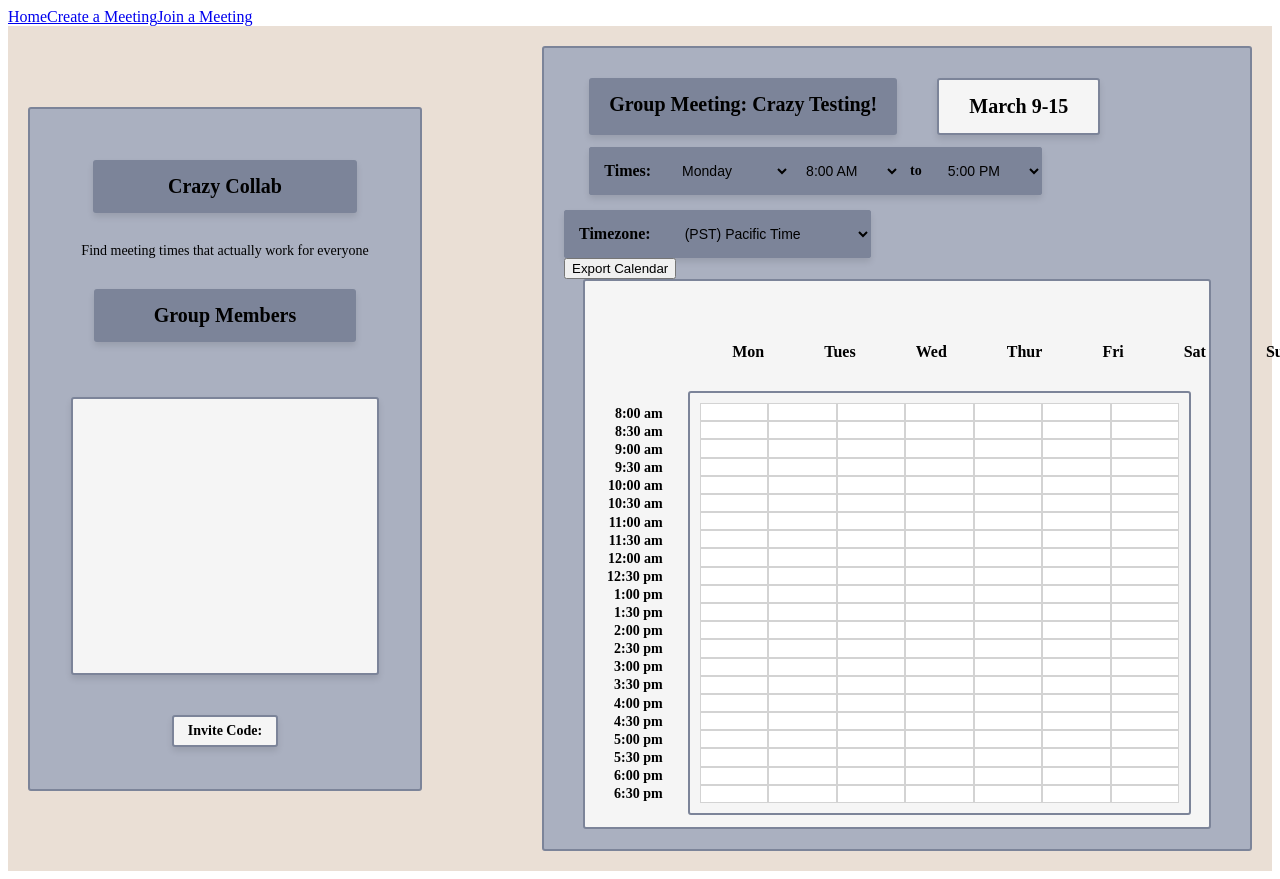
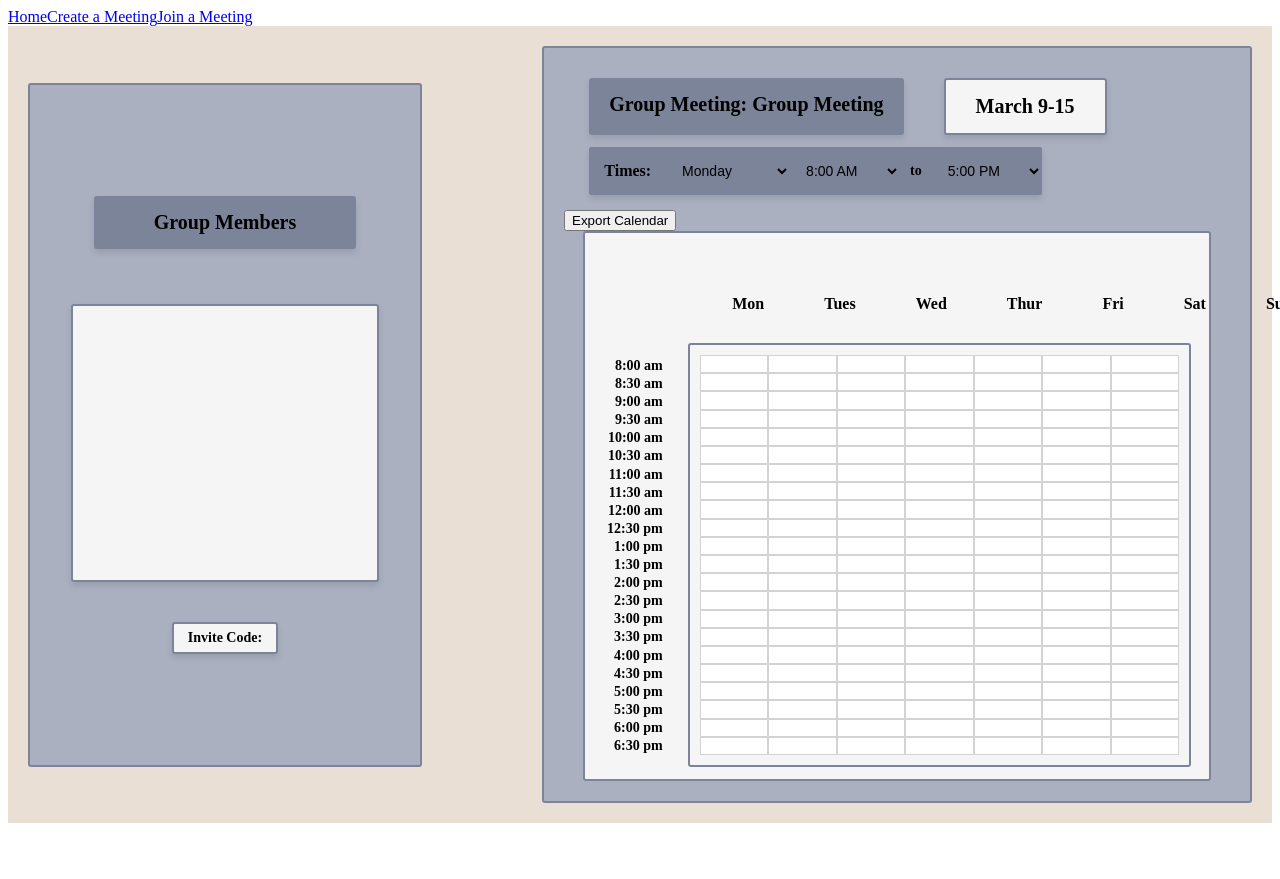
Before and after one commit to sarahpilon/CrazyCollab, a React (Vite) app in the folder frontend/: page /meeting/host in a window 1280 px wide. After the commit the page ends 831 px from the top, so only its background shows below. Built offline with nearby package versions, Linux system fonts and the light colour scheme.

Commit message:
Small frontend changes
Dynamic meeting name and invite code showing up on both host and peer

```diff
--- a/frontend/src/App.jsx
+++ b/frontend/src/App.jsx
@@ -33,7 +33,7 @@ function App() {
   const [inviteCode, setInviteCode] = useState();
   const [loggedIn, setLoggedIn] = useState(false);
   const [connections, setConnections] = useState([]);
-
+  const [groupName, setGroupName] = useState("Group Meeting");
 
   return (
     <div>
@@ -50,19 +50,24 @@ function App() {
                                                schedule={schedule} setSchedule={setSchedule}/>}></Route>
             <Route path="/meeting/host" element={<CollabHostPage inviteCode={inviteCode} setInviteCode={setInviteCode}
                                                                  connections={connections} setConnections={setConnections}
-                                                                 username={username} userSchedule={schedule}/>}></Route>
+                                                                 username={username} userSchedule={schedule}
+                                                                 groupName={groupName} setGroupName={setGroupName}/>}></Route>
             <Route path="/meeting/host/oauth" element={<Autorization/>}></Route>
             <Route path="/meeting/join" element={<CollabJoinPage connections={connections} setConnections={setConnections}
-                                                                 username={username} userSchedule={schedule}/>}></Route>
+                                                                 username={username} userSchedule={schedule}
+                                                                 groupName={groupName} setGroupName={setGroupName}
+                                                                 inviteCode={inviteCode} setInviteCode={setInviteCode}/>}></Route>
             <Route path="/join" element={<JoinPage username={username} setUsername={setUsername}
                                                    schedule={schedule} setSchedule={setSchedule}
                                                    connections={connections} setConnections={setConnections}
-                                                   loggedIn={loggedIn}/>}></Route>
+                                                   loggedIn={loggedIn}
+                                                   inviteCode={inviteCode} setInviteCode={setInviteCode}/>}></Route>
             <Route path="/host" element={<HostPage inviteCode={inviteCode} setInviteCode={setInviteCode}
                                                    connections={connections} setConnections={setConnections}
                                                    username={username} setUsername={setUsername}
                                                    schedule={schedule} setSchedule={setSchedule}
-                                                   loggedIn={loggedIn}/>}></Route>
+                                                   loggedIn={loggedIn} groupName={groupName}
+                                                   setGroupName={setGroupName}/>}></Route>
             <Route path="/signup" element={<SignUpPage username={username} setUsername={setUsername}
                                                        password={password} setPassword={setPassword}
                                                        loggedIn={loggedIn} setLoggedIn={setLoggedIn}
--- a/frontend/src/js/network_component.mjs
+++ b/frontend/src/js/network_component.mjs
@@ -148,7 +148,7 @@ class Connection {
     }
 
     // Answering calls
-    async answerCall(ic, dn, sch) {
+    async answerCall(ic, dn, sch, setInviteCode) {
 
         const sessionId = ic;
         this.displayName = dn;
@@ -166,6 +166,8 @@ class Connection {
                 callId = doc.id;
             }
         })
+
+        setInviteCode(sessionId);
 
         const callDoc = await doc(db, 'calls', sessionId, 'sessionCalls', callId);
         const offerCanidates =  collection(db, 'calls', sessionId, 'sessionCalls', callId, "offerCanidates");
--- a/frontend/src/pages/CollabHostPage.jsx
+++ b/frontend/src/pages/CollabHostPage.jsx
@@ -18,7 +18,7 @@ const identitySchedule = [
 ]
 
 
-function CollabHostPage({inviteCode, setInviteCode, username, connections, setConnections, userSchedule}) {
+function CollabHostPage({inviteCode, setInviteCode, username, connections, setConnections, userSchedule, groupName, setGroupName}) {
 
 
     // let pc = connections;
@@ -176,7 +176,7 @@ function CollabHostPage({inviteCode, setInviteCode, username, connections, setCo
         }
 
 
-        return {dns: newMemberList, sch: newSchedule};
+        return {dns: newMemberList, sch: newSchedule, gpn: groupName};
 
 
     }
@@ -185,8 +185,6 @@ function CollabHostPage({inviteCode, setInviteCode, username, connections, setCo
     return(
         <div class="body">
             <div class="card">
-                <div class="logo">Crazy Collab</div>
-                <div class="subtext">Find meeting times that actually work for everyone</div>
                 <div class="group-members-title">Group Members</div>
                 <div class="group-members-box">
                     {groupMembers.map((name, i) => <div key={i}>{name}</div>)}
@@ -197,7 +195,7 @@ function CollabHostPage({inviteCode, setInviteCode, username, connections, setCo
 
             <div class="rightcard">
                 <div class="meeting-header">
-                    <div class="meeting-name">Group Meeting: Crazy Testing!</div>
+                    <div class="meeting-name">Group Meeting: {groupName}</div>
                     <div class="meeting-date">March 9-15</div>
                 </div>
                 <div class="schedule-controls">
@@ -262,20 +260,6 @@ function CollabHostPage({inviteCode, setInviteCode, username, connections, setCo
                     </div>
                 </div>
                 <div class="Header2">
-                    <div class="timezone">
-                        <label for="timezone-select">Timezone:</label>
-                        <select id="timezone-select" name="timezone" defaultValue={"PST"}>
-                            <option value="America/Los_Angeles">(PST) Pacific Time</option>
-                            <option value="America/Louisville">(EST) Eastern Time</option>
-                            <option value="America/Mexico_City">(CST) Central Time</option>
-                            <option value="America/Boise">(MST) Mountain Time</option>
-                        </select>
-                    </div>
-
-
-
-
-
 
                     <div className="Export-Calendar">
                         <Popup
--- a/frontend/src/pages/CollabJoinPage.jsx
+++ b/frontend/src/pages/CollabJoinPage.jsx
@@ -14,9 +14,8 @@ const identitySchedule = [
     {id: 6, name: "sunday", time: []}
 ]
 
-function CollabJoinPage({connections, setConnections, username, userSchedule}) {
+function CollabJoinPage({connections, setConnections, username, userSchedule, groupName, setGroupName, inviteCode, setInviteCode}) {
 
-    const [inviteCode, setInviteCode] = useState();
     const [displayName, setDisplayName] = useState(username);
     const [groupMembers, setGroupMembers] = useState([displayName]);
     const [schedule, setSchedule] = useState(userSchedule);
@@ -48,9 +47,11 @@ function CollabJoinPage({connections, setConnections, username, userSchedule}) {
             const message = JSON.parse(event.data);
             const dns = message.dns;
             const sch = message.sch;
+            const gpn = message.gpn;
             console.log("recieved a message: ", message);
             console.log("Display names: ", dns);
             console.log("Schedule: ", sch);
+            setGroupName(gpn);
             handleMemberJoin(dns, sch);
         })
     });
@@ -92,17 +93,15 @@ function CollabJoinPage({connections, setConnections, username, userSchedule}) {
     return(
         <div class="body">
             <div class="card">
-                <div class="logo">Crazy Collab</div>
-                <div class="subtext">Find meeting times that actually work for everyone</div>
                 <div class="group-members-title">Group Members</div>
                 <div class="group-members-box">
                     {groupMembers.map((name, i) => <div key={i}>{name}</div>)}
                 </div>
-                <div class="invite-code">{inviteCode}</div>
+                <div class="invite-code">Invite Code: {inviteCode}</div>
             </div>
 
             <div class="rightcard">
-                <div class="meeting-name">Group Meeting: Crazy Testing!</div>
+                <div class="meeting-name">Group Meeting: {groupName}</div>
                 <div class="meeting-date">March 2-9</div>
 
 
--- a/frontend/src/pages/HostPage.jsx
+++ b/frontend/src/pages/HostPage.jsx
@@ -7,15 +7,15 @@ import EditCalendarCollection from '../components/EditCalendarCollection';
 import '../style/join.css';
 
 
-function HostPage({inviteCode, setInviteCode, username, setUsername, schedule, setSchedule, loggedIn, connections, setConnections}){
 
     // const [inviteCode, setInviteCode] = useState();
     // const [displayName, setDisplayName] = useState();
     // const [schedule, setSchedule] = useState(identitySchedule);
+function HostPage({inviteCode, setInviteCode, username, setUsername, schedule, setSchedule, loggedIn, connections, setConnections, groupName, setGroupName}){
 
     const navigate = useNavigate();
 
-    async function postSchedule(){ // Currently removed from the onSubmit event due to bug when logged out
+    async function postSchedule(){
         if (loggedIn == false){
             console.log("Can't post schedule, not logged in");
         } else {
@@ -42,6 +42,8 @@ function HostPage({inviteCode, setInviteCode, username, setUsername, schedule, s
     return (
         <div class="join-body">
             <div class="join-form">
+                <label for="groupName" class="join-label display-name-button">Meeting Name</label>
+                <input class="join-input" name="groupName" type="text" value={groupName} onChange={e => {setGroupName(e.target.value)}}></input>
                 <label for="username" class="join-label display-name-button">Display Name</label>
                 <input class="join-input" name="username" type="text" value={username} onChange={e => {if(loggedIn == false) {setUsername(e.target.value)} else {alert("Can't edit account name")}}}></input>
                 <button class="join-button" onClick={e => {e.preventDefault(); postSchedule(); handleInvite();}}>Create Meeting</button>
--- a/frontend/src/pages/JoinPage.jsx
+++ b/frontend/src/pages/JoinPage.jsx
@@ -5,9 +5,8 @@ import { Connection } from '../js/network_component.mjs';
 import EditCalendarCollection from '../components/EditCalendarCollection';
 import '../style/join.css';
 
-function JoinPage({username, setUsername, schedule, setSchedule, loggedIn, connections, setConnections}){
+function JoinPage({username, setUsername, schedule, setSchedule, loggedIn, connections, setConnections, inviteCode, setInviteCode}){
 
-    const [inviteCode, setInviteCode] = useState();
     // const [displayName, setDisplayName] = useState();
 
     const navigate = useNavigate();
@@ -18,7 +17,7 @@ function JoinPage({username, setUsername, schedule, setSchedule, loggedIn, conne
 
         setConnections(pc.pc);
 
-        pc.answerCall(inviteCode, username, schedule);
+        pc.answerCall(inviteCode, username, schedule, setInviteCode);
 
         pc.pc.addEventListener("connectionstatechange", event => {
 
```
